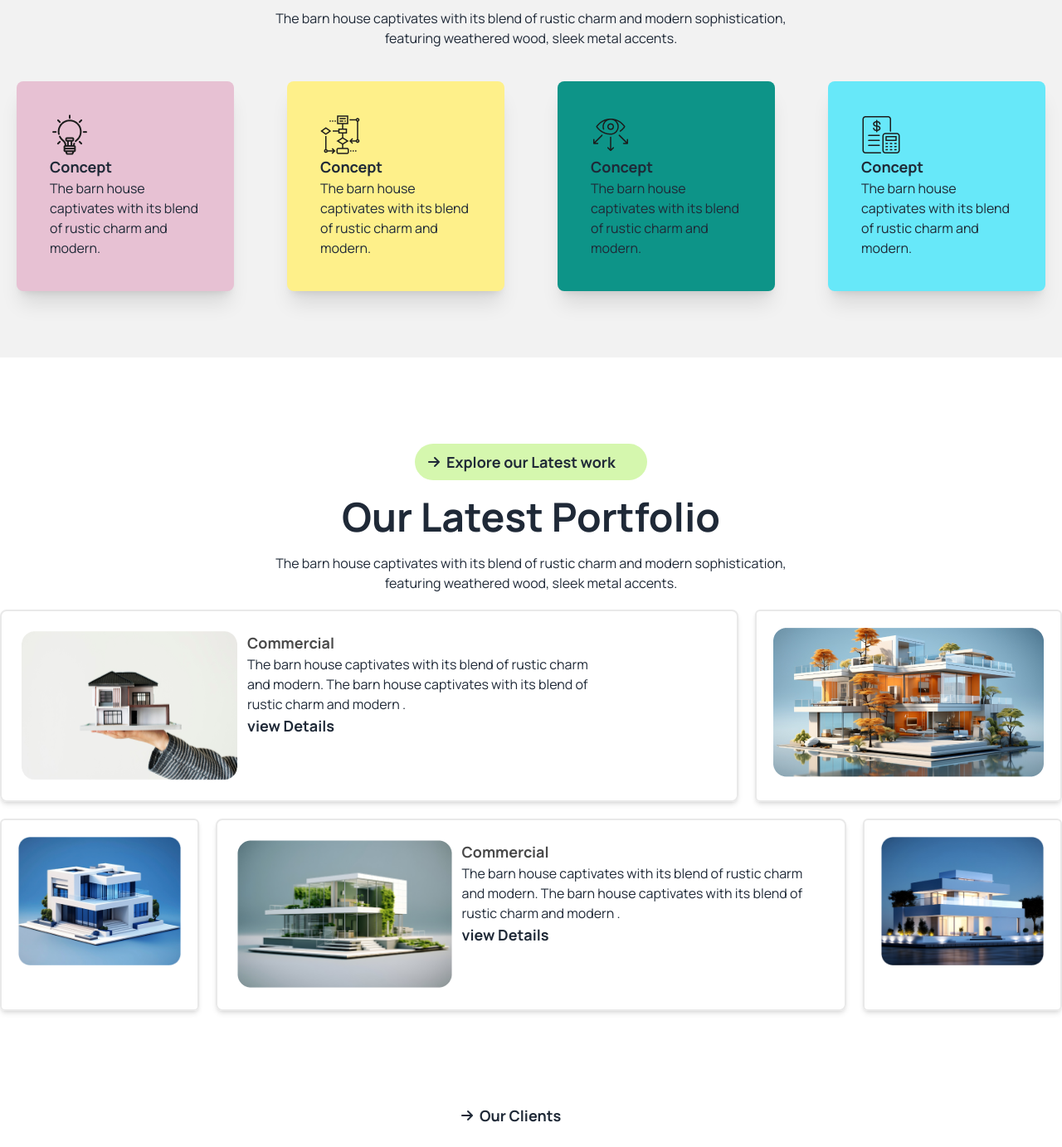
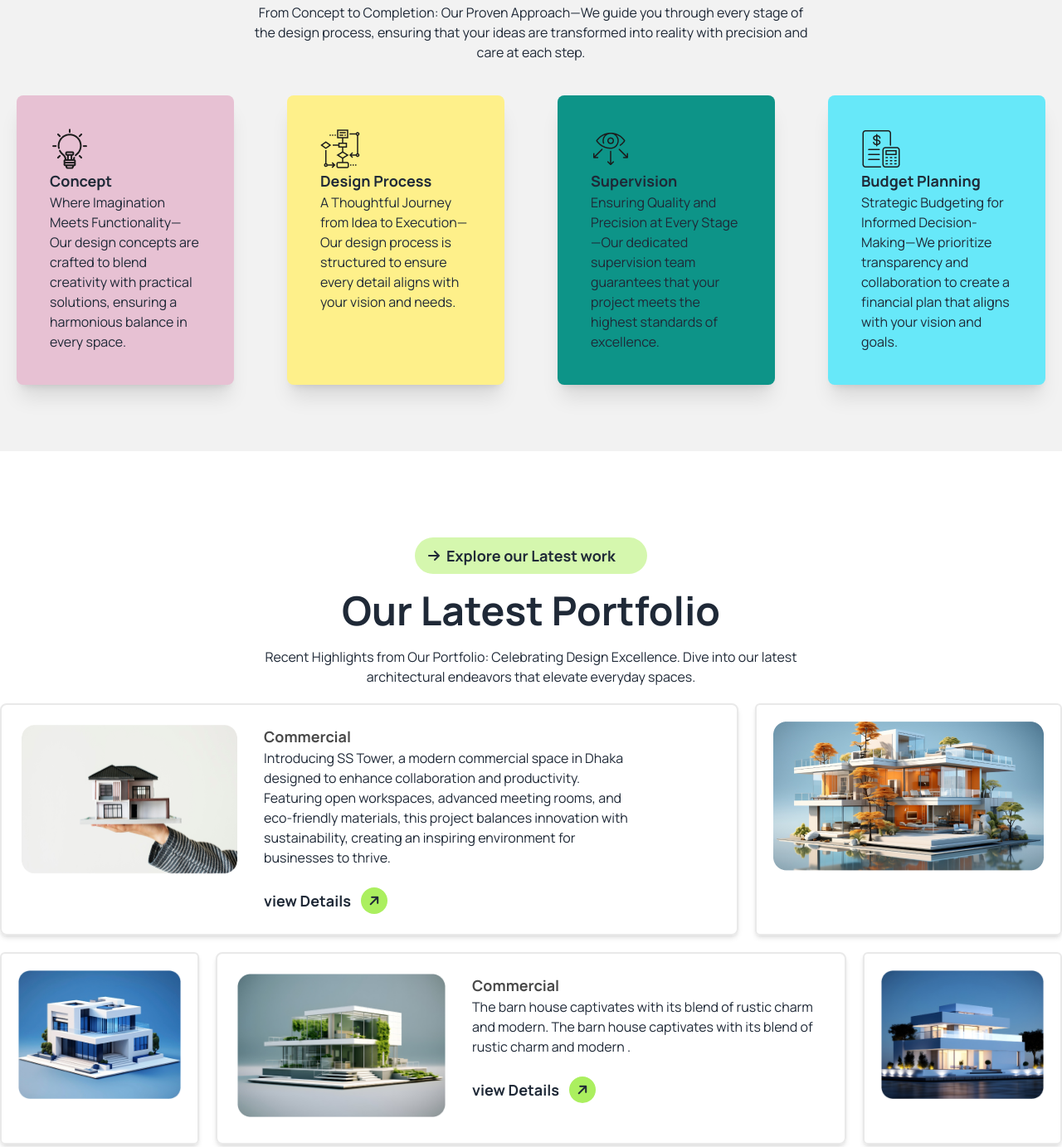
Before and after one commit to SonjoyDaGhost/Rinterio-architecture-website-, a plain HTML site: page index.html in a window 1280 px wide. Shown: the part 1721-3104 px from the top of the page at 83% size. Drawn offline with nearby package versions, Linux system fonts and the light colour scheme.

Commit message:
added text

```diff
--- a/index.html
+++ b/index.html
@@ -120,11 +120,12 @@
                     </h1>
                     <p class="py-6 text-grey-5">
                         The barn house captivates with its blend of rustic charm and modern sophistication, featuring
-                        weathered wood, sleek metal accents, and large windows that flood the space with natural light.
+                        weathered wood, sleek metal accents,  and large windows that flood the space with natural light.
+
                     </p>
                     <a class="btn rounde bg-secondary text-xl font-bold px-6 rounded-3xl">View Details
                         <div
-                            class="w-8 h-8 bg-rinterio-primary  rounded-full flex justify-center items-center cursor-pointer ">
+                            class=" w-8 h-8 bg-rinterio-primary  rounded-full flex justify-center items-center cursor-pointer ">
                             <i class="fa-solid fa-arrow-right  -rotate-45"></i>
                         </div>
                     </a>
@@ -150,8 +151,7 @@
                             We design thoughtful,<br>liveable spaces
                         </h1>
                         <p class="mx-6 sm:mx-0">
-                            The barn house captivates with its blend of rustic charm and <br>
-                            modern sophistication, featuring weathered wood, sleek metal accents.
+                            Creating Environments That Inspire and Connect—We believe in the power of thoughtful design to enhance everyday life and foster meaningful relationships.
                         </p>
                     </div>
                     <!-- card -->
@@ -164,7 +164,7 @@
                                 commercial
                             </h4>
                             <p>
-                                The barn house captivates with its blend of rustic charm and modern.
+                                Designing Functional and Inspiring Commercial Spaces
                             </p>
                         </div>
                     </div>
@@ -177,7 +177,7 @@
                                 Residential
                             </h4>
                             <p>
-                                The barn house captivates with its blend of rustic charm and modern.
+                                Crafting Brand Experiences Through Thoughtful Design
                             </p>
                         </div>
                     </div>
@@ -202,8 +202,7 @@
                     Our Works Process
                 </h2>
                 <p class="max-w-[680px] mx-auto">
-                    The barn house captivates with its blend of rustic charm and modern sophistication, featuring
-                    weathered wood, sleek metal accents.
+                    From Concept to Completion: Our Proven Approach—We guide you through every stage of the design process, ensuring that your ideas are transformed into reality with precision and care at each step.
                 </p>
             </div>
             <!-- card section  -->
@@ -211,22 +210,22 @@
                 <div class="bg-pink shadow-xl p-10 rounded-lg mx-5">
                     <img src="./assets/concept.png" alt="">
                     <h3 class="font-bold text-lg">Concept</h3>
-                    <p>The barn house captivates with its blend of rustic charm and modern.</p>
+                    <p>Where Imagination Meets Functionality—Our design concepts are crafted to blend creativity with practical solutions, ensuring a harmonious balance in every space.</p>
                 </div>
                 <div class="bg-yellow-200 shadow-xl p-10 rounded-lg mx-5">
                     <img src="./assets/flow-chart.png" alt="">
-                    <h3 class="font-bold text-lg">Concept</h3>
-                    <p>The barn house captivates with its blend of rustic charm and modern.</p>
+                    <h3 class="font-bold text-lg">Design Process</h3>
+                    <p>A Thoughtful Journey from Idea to Execution—Our design process is structured to ensure every detail aligns with your vision and needs.</p>
                 </div>
                 <div class="bg-teal-600  shadow-xl p-10 rounded-lg mx-5">
                     <img src="./assets/vision.png" alt="">
-                    <h3 class="font-bold text-lg">Concept</h3>
-                    <p>The barn house captivates with its blend of rustic charm and modern.</p>
+                    <h3 class="font-bold text-lg">Supervision</h3>
+                    <p>Ensuring Quality and Precision at Every Stage—Our dedicated supervision team guarantees that your project meets the highest standards of excellence.</p>
                 </div>
                 <div class="bg-cyan-300 shadow-xl p-10 rounded-lg mx-5">
                     <img src="./assets/budget-planning.png" alt="">
-                    <h3 class="font-bold text-lg">Concept</h3>
-                    <p>The barn house captivates with its blend of rustic charm and modern.</p>
+                    <h3 class="font-bold text-lg">Budget Planning</h3>
+                    <p>Strategic Budgeting for Informed Decision-Making—We prioritize transparency and collaboration to create a financial plan that aligns with your vision and goals.</p>
                 </div>
 
 
@@ -247,21 +246,26 @@
                     Our Latest Portfolio
                 </h2>
                 <p class="max-w-[680px] mx-auto">
-                    The barn house captivates with its blend of rustic charm and modern sophistication, featuring
-                    weathered wood, sleek metal accents.
+                    Recent Highlights from Our Portfolio: Celebrating Design Excellence. Dive into our latest architectural endeavors that elevate everyday spaces.
                 </p>
             </div>
             <!-- card  -->
             <div class="grid grid-cols-1 lg:grid-cols-10 container mx-auto gap-5 ">
-                <div class="flex flex-col lg:flex-row border-2 border-grey-1 p-6 rounded-lg space-x-3 shadow-md lg:col-span-7  md:grid-cols-3 mx-6 sm:mx-0">
+                <div class="flex flex-col lg:flex-row border-2 border-grey-1 p-6 rounded-lg space-x-3 shadow-md lg:col-span-7  md:grid-cols-3 mx-6 sm:mx-0 gap-5">
                     <div class="w-[260px] h-[180px]">
                         <img src="./assets/img1.png" alt="" class="">
                     </div>
                     <div class=" lg:w-[440px] ">
                         <h3 class="text-grey-5 font-bold text-lg">Commercial</h3>
-                        <p>The barn house captivates with its blend of rustic charm and modern. The barn house
-                            captivates with its blend of rustic charm and modern .</p>
-                        <a href="" class="font-bold text-lg mt-10">view Details </a>
+                        <p>Introducing SS Tower, a modern commercial space in Dhaka designed to enhance collaboration and productivity. Featuring open workspaces, advanced meeting rooms, and eco-friendly materials, this project balances innovation with sustainability, creating an inspiring environment for businesses to thrive.</p>
+                        <div class="flex items-center gap-3 mt-6">
+
+                            <a href="" class="font-bold text-lg ">view Details </a>
+                            <div
+                                class=" w-8 h-8 bg-rinterio-primary  rounded-full flex justify-center items-center cursor-pointer ">
+                                <i class="fa-solid fa-arrow-right  -rotate-45"></i>
+                            </div>
+                        </div>
                     </div>
                 </div>
                 <div class="border-2 border-grey-1 rounded-md p-5 shadow-md lg:col-span-3  mx-6 sm:mx-0">
@@ -270,7 +274,7 @@
                 <div class="border-2 border-grey-1 rounded-md p-5 shadow-md lg:col-span-2  mx-6 sm:mx-0">
                     <img src="./assets/img3.png" alt="">
                 </div>
-                <div class="flex flex-col lg:flex-row border-2 border-grey-1 p-6 rounded-lg space-x-3 shadow-md mx-6 sm:mx-0 lg:col-span-6  md:grid-cols-3">
+                <div class="flex flex-col lg:flex-row border-2 border-grey-1 p-6 rounded-lg space-x-3 shadow-md mx-6 sm:mx-0 lg:col-span-6  md:grid-cols-3 gap-5">
                     <div class=" h-[180px]">
                         <img src="./assets/img4.png" alt="" class="w-[260px]">
                     </div>
@@ -278,7 +282,14 @@
                         <h3 class="text-grey-5 font-bold text-lg">Commercial</h3>
                         <p>The barn house captivates with its blend of rustic charm and modern. The barn house
                             captivates with its blend of rustic charm and modern .</p>
-                        <a href="" class="font-bold text-lg mt-10">view Details </a>
+                            <div class="flex items-center gap-3 mt-6">
+
+                                <a href="" class="font-bold text-lg ">view Details </a>
+                                <div
+                                    class=" w-8 h-8 bg-rinterio-primary  rounded-full flex justify-center items-center cursor-pointer ">
+                                    <i class="fa-solid fa-arrow-right  -rotate-45"></i>
+                                </div>
+                            </div>
                     </div>
                 </div>
                 <div class="border-2 border-grey-1 rounded-md p-5 shadow-md lg:col-span-2  mx-6 sm:mx-0">
```
